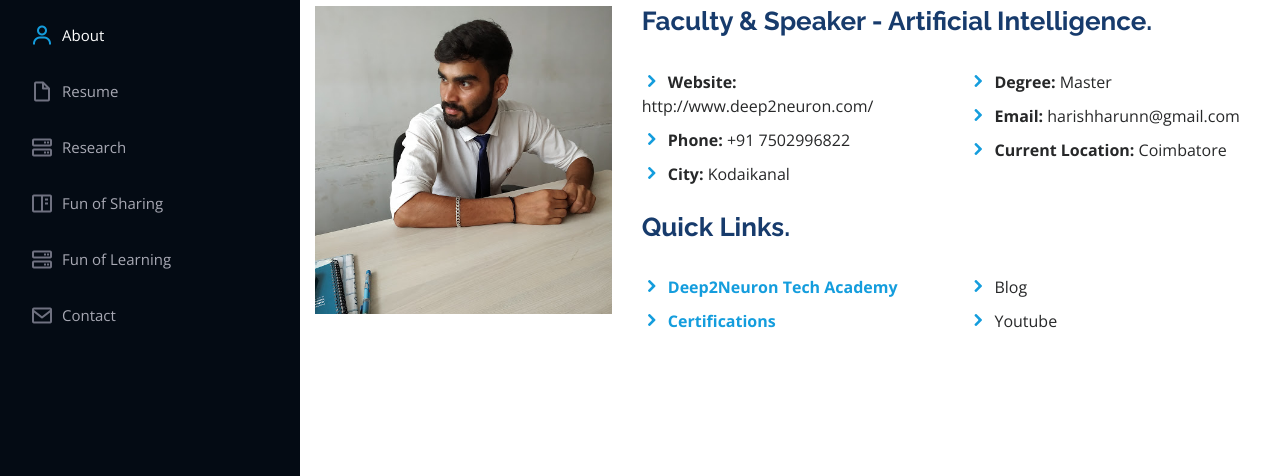
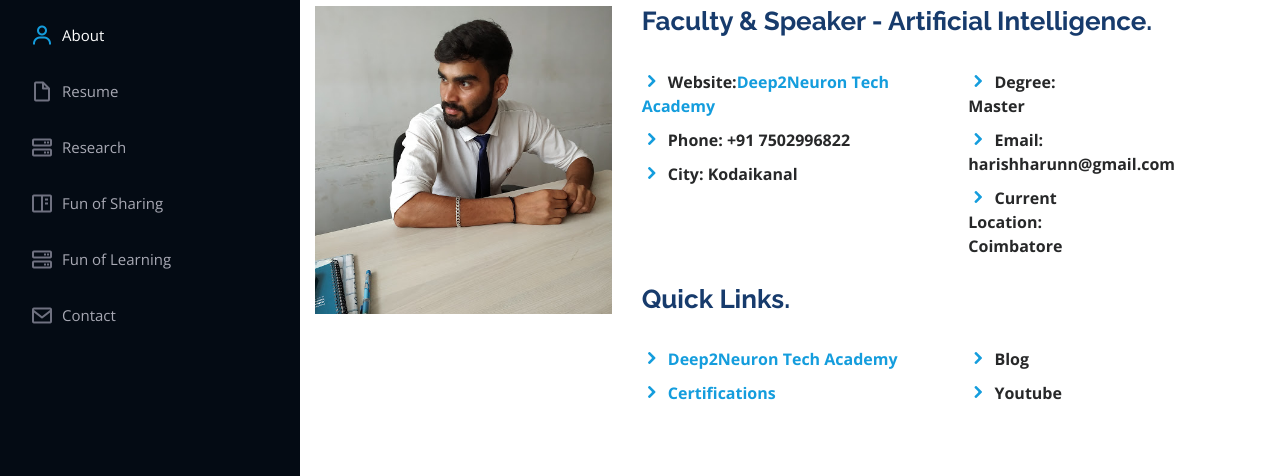
Before and after one commit to mhbharun/mhbharun.github.io, a plain HTML site: page index.html in a window 1280 px wide. Shown: the part 282-758 px from the top of the page. Drawn offline with nearby package versions, Linux system fonts and the light colour scheme; files whose address does not match are found by name.

Commit message:
Update index.html

```diff
--- a/index.html
+++ b/index.html
@@ -96,7 +96,7 @@ Other than teaching, I am also helping students in different aspects of life suc
               <div class="col-lg-6">
                 <ul>
 
-                  <li><i class="icofont-rounded-right"></i> <strong>Website:</strong> http://www.deep2neuron.com/</li>
+                  <li><i class="icofont-rounded-right"></i> <strong>Website:<strong><a href="http://deep2neuron.com/">Deep2Neuron Tech Academy</strong></a></li>
                   <li><i class="icofont-rounded-right"></i> <strong>Phone:</strong> +91 7502996822</li>
                   <li><i class="icofont-rounded-right"></i> <strong>City:</strong>  Kodaikanal</li>
                 </ul>
```
